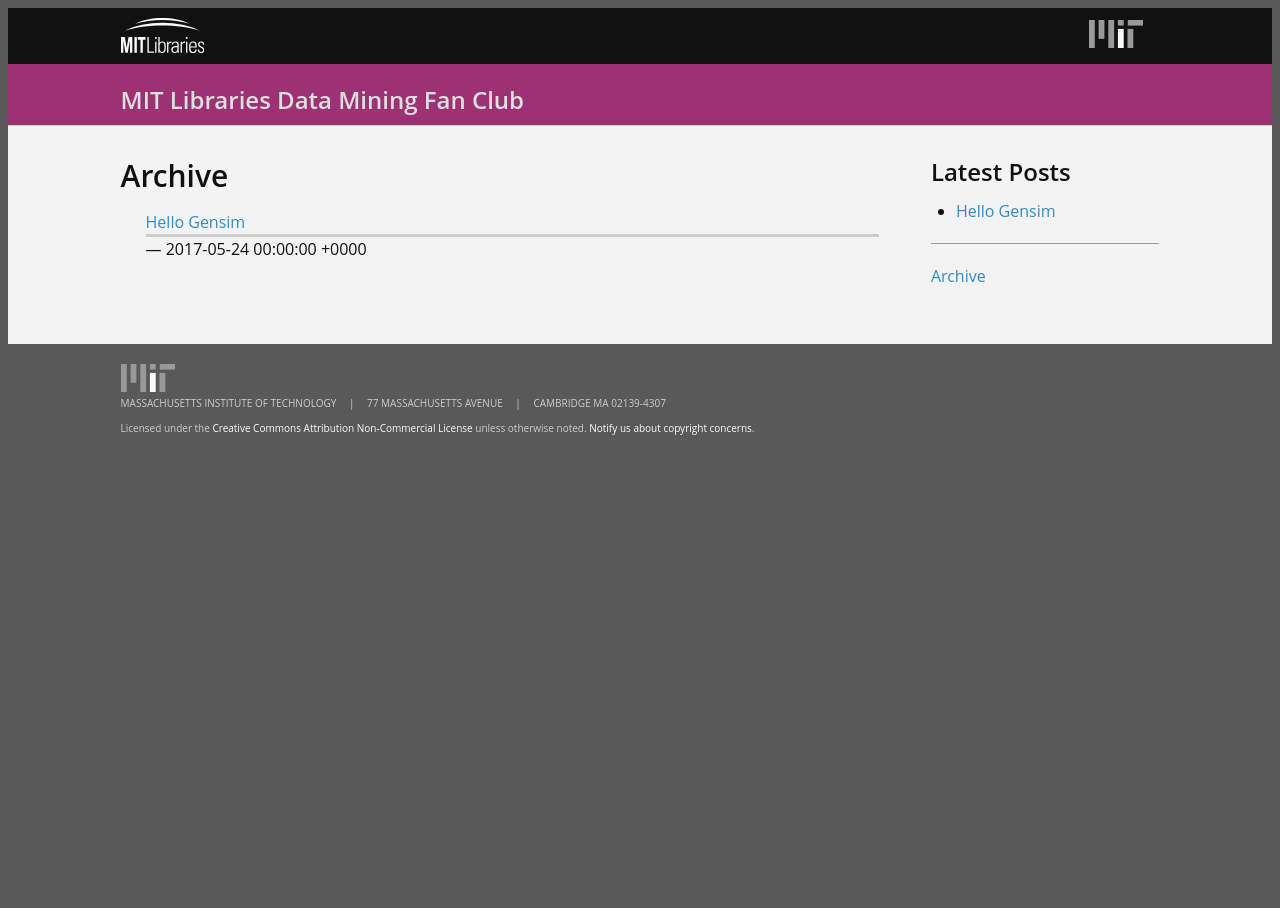
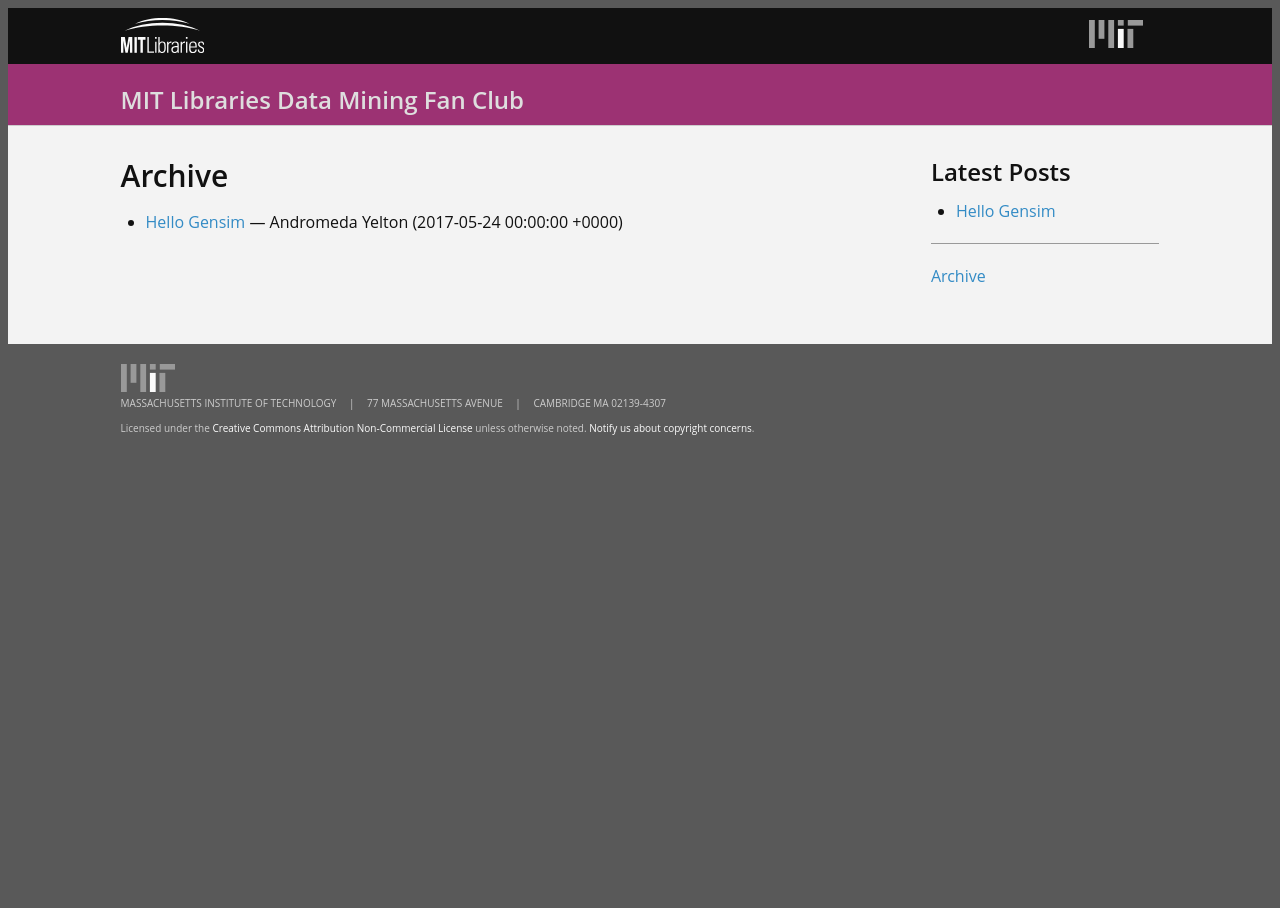
Before and after one commit to MITLibraries/ml2s, a Jekyll site: the page built from archive.html, in a window 1280 px wide. Built offline with Jekyll 4.4.1, drawn with Linux system fonts in a browser that asks for light colours; nearby versions of some CDN libraries.

Commit message:
Experimenting with archive styling

```diff
--- a/archive.html
+++ b/archive.html
@@ -7,16 +7,10 @@ layout: default
 <nav>
   <ul>
   {% for post in site.posts limit:10 %}
-      <a href="{{ site.baseurl }}{{ post.url }}">
-        {% if post.link %}
-          {{ post.link }}
-        {% else %}
-          {{ post.title }}
-        {% endif %}
-      </a>
-      <div class="byline">
-        {{ post.author.name }} &mdash; {{ post.date }}
-      </div>
+    <li>
+      {% assign author = site.authors[post.author] %}
+      <a href="{{ site.baseurl }}{{ post.url }}">{{ post.title }}</a>
+      &mdash; {{ author.name }} ({{ post.date }})
     </li>
   {% endfor %}
   </ul>
```
